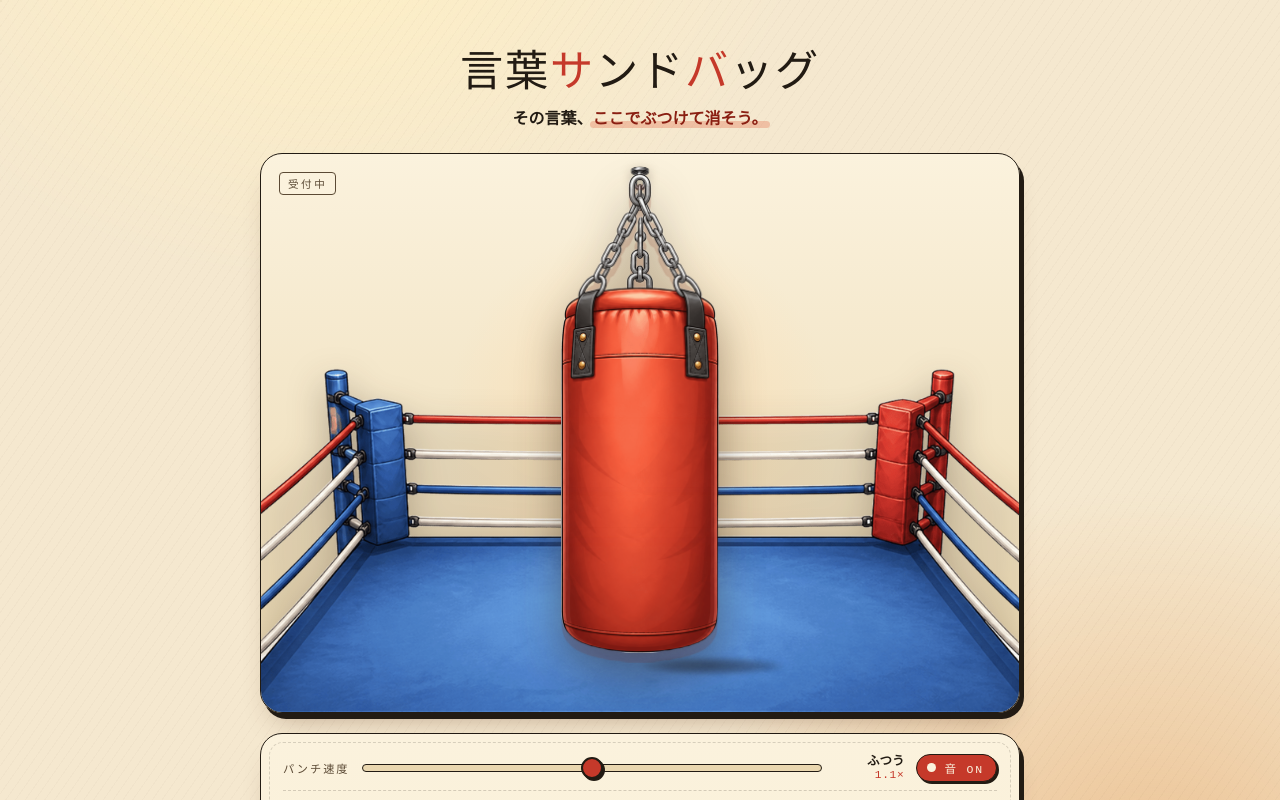
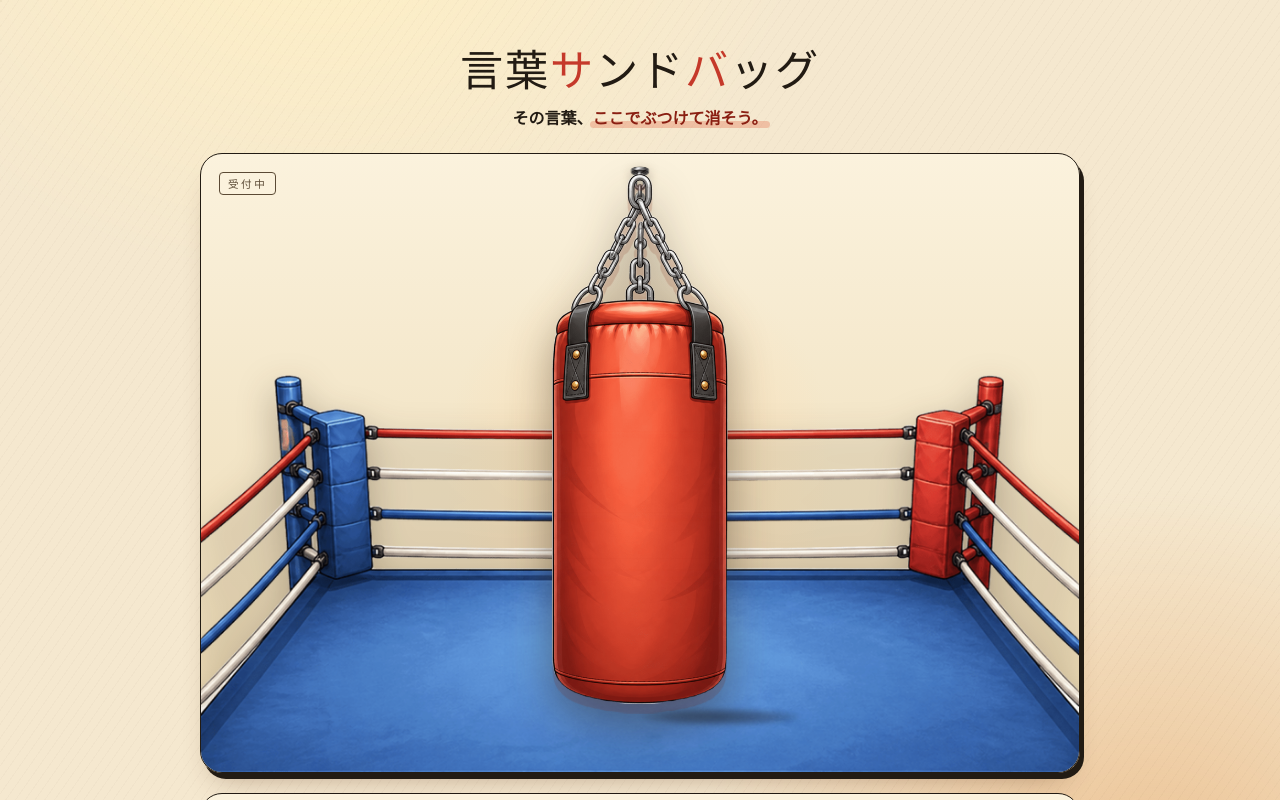
Before and after one commit to Noa-aoN/word-sandbag, a React (Vite) app: page / in a window 1280 px wide. Shown: the top 800 px of the page. Built offline with nearby package versions, Linux system fonts and the light colour scheme; a web font is replaced by a local one.

Commit message:
style: PC 幅を 760→880px に拡大、bag/stage も少し大きく

```diff
--- a/src/styles/globals.css
+++ b/src/styles/globals.css
@@ -120,7 +120,7 @@ textarea {
 
 .app__inner {
   width: 100%;
-  max-width: 760px;
+  max-width: 880px;
   display: flex;
   flex-direction: column;
   gap: 20px;
@@ -239,7 +239,7 @@ textarea {
 /* --- Stage ------------------------------------------------------------- */
 
 .stage {
-  --bag-h: clamp(340px, 86%, 520px);
+  --bag-h: clamp(340px, 86%, 580px);
   --bag-w: calc(var(--bag-h) * 320 / 971);
   position: relative;
   background:
@@ -253,7 +253,7 @@ textarea {
   border-radius: var(--radius-card);
   box-shadow: var(--shadow-card);
   padding: 24px 24px;
-  height: clamp(380px, 56vh, 540px);
+  height: clamp(380px, 58vh, 600px);
   overflow: hidden;
   isolation: isolate;
 }
@@ -1291,7 +1291,7 @@ textarea {
     padding-top: 44px;
   }
   .stage {
-    height: 560px;
+    height: 620px;
   }
   .stage__seal {
     width: 72px;
```
